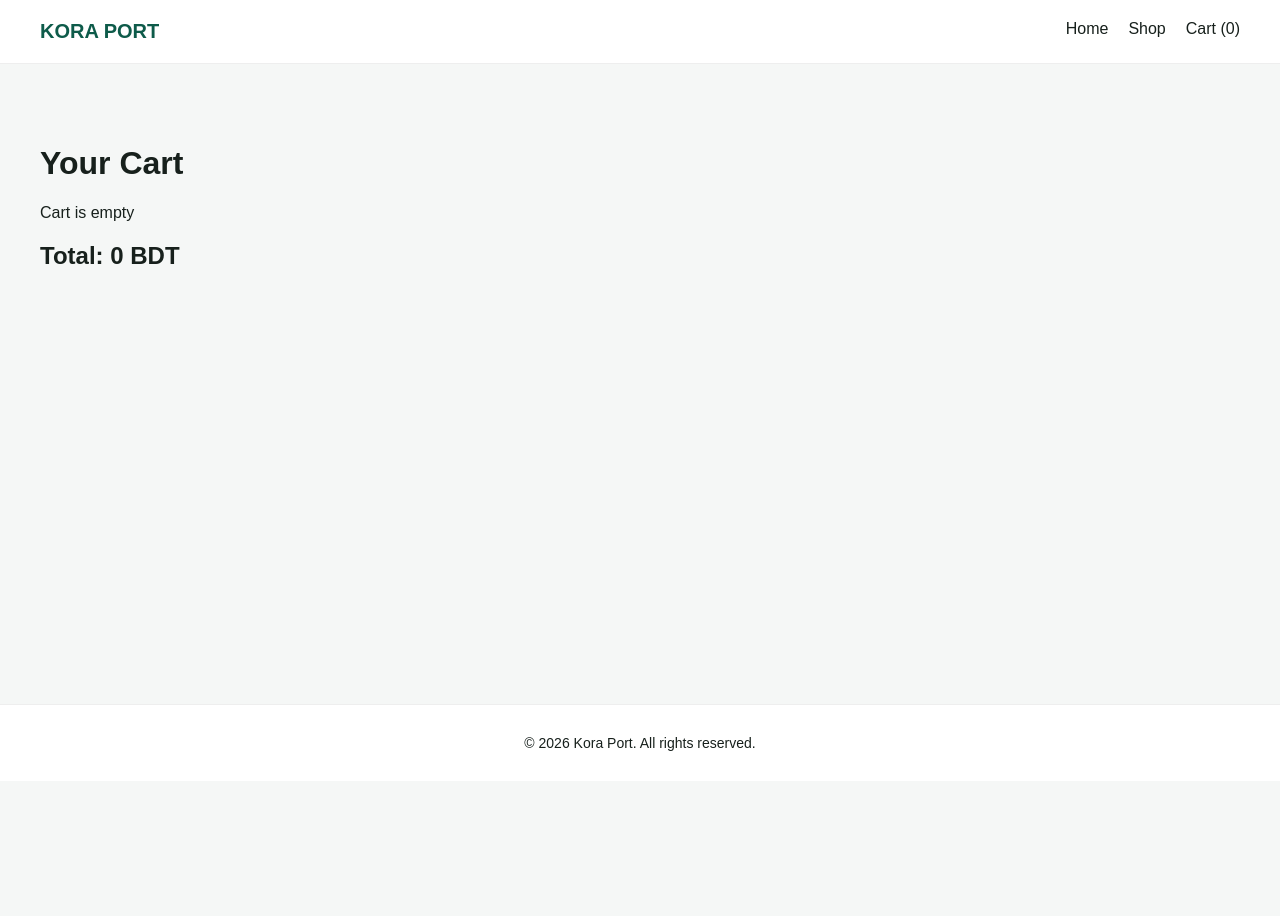
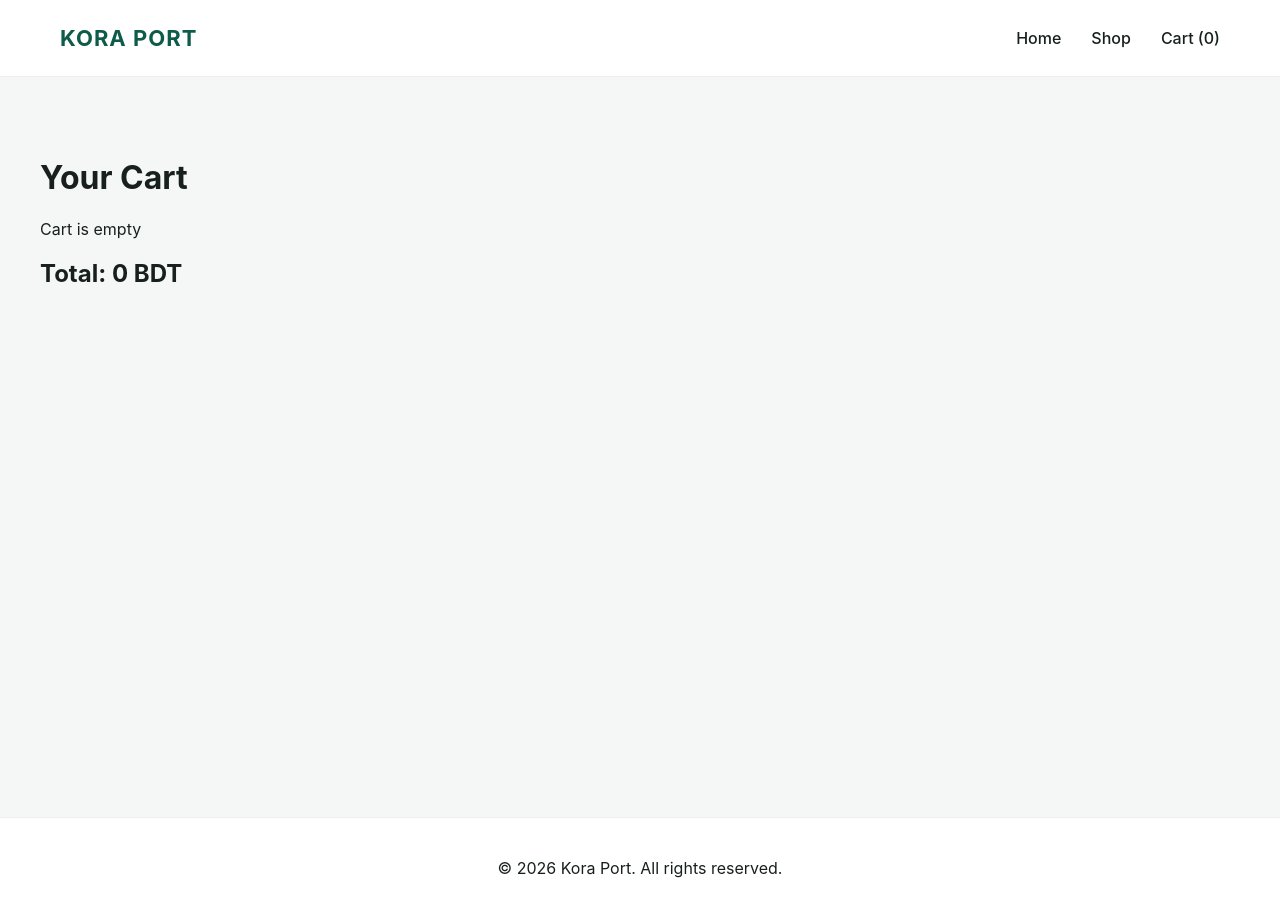
Before and after one commit to shakhawatyt71/koraport, a Next.js app: page /cart in a window 1280 px wide. Before the commit the page ends 800 px from the top, so only its background shows below. Built offline with nearby package versions, Linux system fonts and the light colour scheme.

Commit message:
Update globals.css

```diff
--- a/app/globals.css
+++ b/app/globals.css
@@ -1,34 +1,121 @@
+:root {
+  --primary: #0E5B4A;
+  --primary-hover: #0F6C57;
+  --accent: #C89A3C;
+  --bg: #F5F7F6;
+  --card: #ffffff;
+  --text-main: #17201C;
+  --text-muted: #6B7280;
+}
+
+* {
+  box-sizing: border-box;
+}
+
 body {
   margin: 0;
-  font-family: Arial, sans-serif;
-  background: #F5F7F6;
-  color: #17201C;
+  font-family: 'Inter', sans-serif;
+  background: var(--bg);
+  color: var(--text-main);
+  overflow-x: hidden;
 }
 
+/* Navbar */
 .navbar {
   display: flex;
   justify-content: space-between;
-  padding: 20px 40px;
+  align-items: center;
+  padding: 25px 60px;
   background: white;
   border-bottom: 1px solid #eee;
+  position: sticky;
+  top: 0;
+  z-index: 100;
 }
 
 .logo {
-  font-weight: bold;
-  font-size: 20px;
-  color: #0E5B4A;
+  font-weight: 700;
+  font-size: 22px;
+  letter-spacing: 1px;
+  color: var(--primary);
 }
 
 .links a {
-  margin-left: 20px;
+  margin-left: 30px;
   text-decoration: none;
-  color: #17201C;
+  color: var(--text-main);
+  font-weight: 500;
+  position: relative;
+}
+
+.links a::after {
+  content: "";
+  position: absolute;
+  width: 0%;
+  height: 2px;
+  background: var(--primary);
+  bottom: -5px;
+  left: 0;
+  transition: 0.3s ease;
+}
+
+.links a:hover::after {
+  width: 100%;
+}
+
+/* Buttons */
+.btn-primary {
+  background: var(--primary);
+  color: white;
+  padding: 14px 28px;
+  border-radius: 8px;
+  border: none;
+  cursor: pointer;
+  transition: 0.3s ease;
+}
+
+.btn-primary:hover {
+  background: var(--primary-hover);
+  transform: translateY(-2px);
+}
+
+/* Product Card */
+.product-card {
+  background: var(--card);
+  border-radius: 16px;
+  overflow: hidden;
+  transition: 0.4s ease;
+  box-shadow: 0 10px 30px rgba(0,0,0,0.05);
+}
+
+.product-card:hover {
+  transform: translateY(-8px);
+  box-shadow: 0 20px 40px rgba(0,0,0,0.1);
+}
+
+.product-card img {
+  width: 100%;
+  display: block;
+}
+
+.product-content {
+  padding: 20px;
+}
+
+.product-title {
+  font-weight: 600;
+  margin-bottom: 8px;
+}
+
+.product-price {
+  font-weight: bold;
+  color: var(--primary);
 }
 
 .footer {
   text-align: center;
-  padding: 30px;
+  padding: 40px;
+  margin-top: 100px;
   background: white;
   border-top: 1px solid #eee;
-  font-size: 14px;
 }
```
